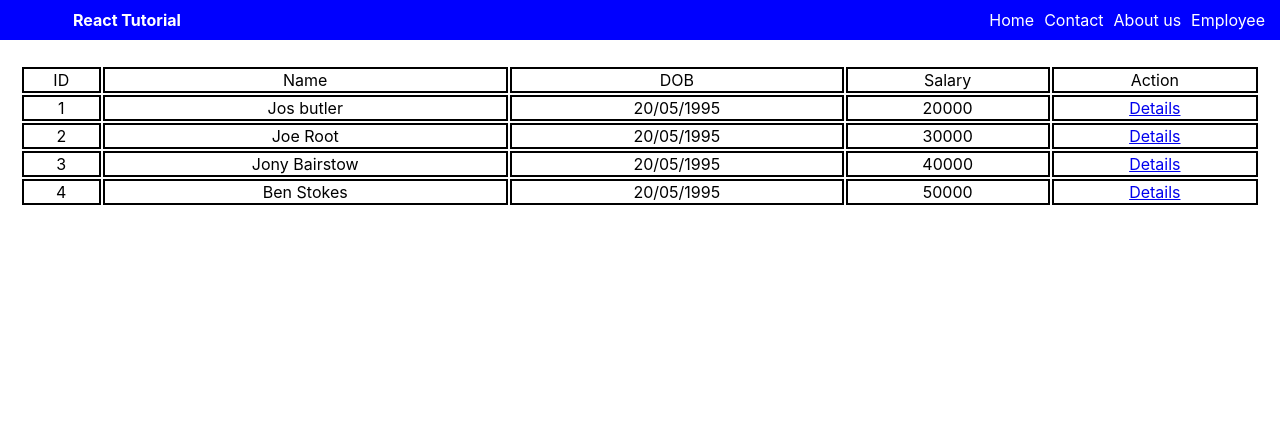
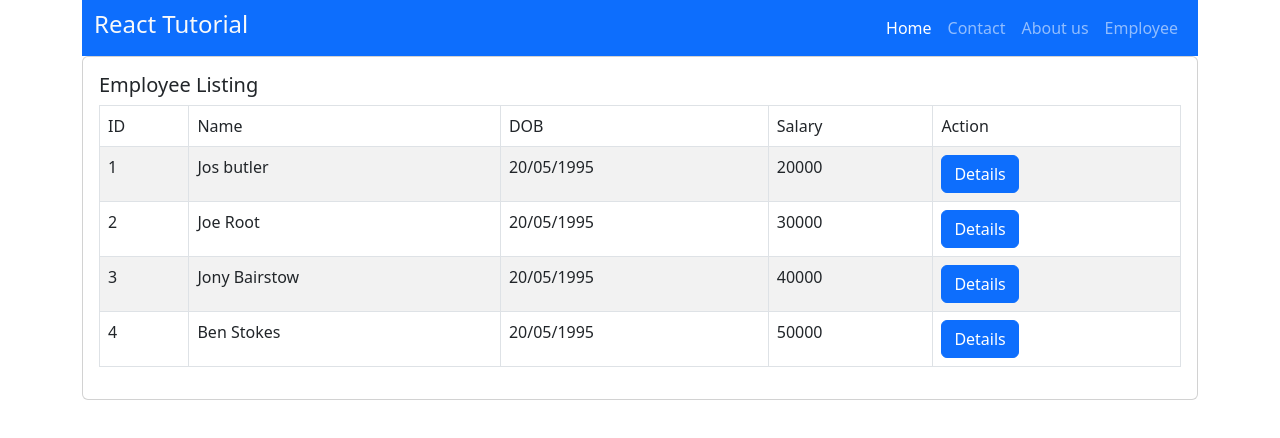
Before and after one commit to nihira2020/reactroute, a React (Create React App) app: page /employee in a window 1280 px wide. Shown: the top 438 px of the page. Built offline with nearby package versions, Linux system fonts and the light colour scheme; data requests are answered from the project's data file.

Commit message:
bootstrap

```diff
--- a/package.json
+++ b/package.json
@@ -6,6 +6,7 @@
     "@testing-library/jest-dom": "^5.16.5",
     "@testing-library/react": "^13.4.0",
     "@testing-library/user-event": "^13.5.0",
+    "bootstrap": "^5.2.1",
     "react": "^18.2.0",
     "react-dom": "^18.2.0",
     "react-router-dom": "^6.4.1",
--- a/src/App.css
+++ b/src/App.css
@@ -45,15 +45,7 @@
   float: left;
   margin-left: 5%;
 }
-table{
-  width: 100%;
-  margin-top: 5px;
-  padding: 20px;
-}
 
-td{
-  border: 2px solid #000;
-}
 
 
 @keyframes App-logo-spin {
--- a/src/App.js
+++ b/src/App.js
@@ -12,7 +12,7 @@ function App() {
   const[title,titleupdate]=useState("React Tutorial")
 
   return (
-    <div className="App">
+    <div className="container">
       <BrowserRouter>
         <AppHeader title={title}></AppHeader>
 
--- a/src/AppHeader.js
+++ b/src/AppHeader.js
@@ -1,14 +1,41 @@
 import {Link} from 'react-router-dom'
 const AppHeader = ({title}) => {
     return (
-        <div className="appheader">
-            <span>{title}</span>
-            <Link to="/home">Home</Link>
-            <Link to="/contact">Contact</Link>
-            <Link to="/about">About us</Link>
-            <Link to="/employee">Employee</Link>
+        <div>
+         <nav class="navbar navbar-expand-lg navbar-dark bg-primary">
+  <div class="container-fluid">
+    <h4 className='text-light'>{title}</h4>
+    <button class="navbar-toggler" type="button" data-bs-toggle="collapse" data-bs-target="#navbarNav" aria-controls="navbarNav" aria-expanded="false" aria-label="Toggle navigation">
+      <span class="navbar-toggler-icon"></span>
+    </button>
+    <div class="" id="navbarNav">
+      <ul class="navbar-nav text-right">
+        <li class="nav-item">
+        <Link className='nav-link active' to="/home">Home</Link>
+        </li>
+        <li class="nav-item">
+        <Link className='nav-link' to="/contact">Contact</Link>
+        </li>
+        <li class="nav-item">
+          <Link className='nav-link' to="/about">About us</Link>
+        </li>
+        <li class="nav-item">
+          <Link className='nav-link' to="/employee">Employee</Link>
+        </li>
+      </ul>
+    </div>
+  </div>
+</nav>
 
         </div>
+        // <div className="appheader">
+        //     <span>{title}</span>
+        //     <Link to="/home">Home</Link>
+        //     <Link to="/contact">Contact</Link>
+        //     <Link to="/about">About us</Link>
+        //     <Link to="/employee">Employee</Link>
+
+        // </div>
      );
 }
 
--- a/src/EmployeeListing.js
+++ b/src/EmployeeListing.js
@@ -7,10 +7,18 @@ const EmployeeListing = () => {
     return (
         <div>
 
+            <div className="card" >
+                <div class="card-body">
+                    <h5 class="card-title">Employee Listing</h5>
+
+
+
                     {isloaded && <div>Please Wait</div>}
                     {errordata && <div>{errordata}</div>}
+
+
                     {data &&
-                <table>
+                        <table className="table table-bordered table-striped">
                             <thead>
                                 <tr>
                                     <td>ID</td>
@@ -27,7 +35,7 @@ const EmployeeListing = () => {
                                         <td>{item.name}</td>
                                         <td>{item.dob}</td>
                                         <td>{item.salary}</td>
-                                <td> <Link to={"/empdetails/" + item.id}>Details</Link></td>
+                                        <td> <Link className="btn btn-primary" to={"/empdetails/" + item.id}>Details</Link></td>
                                     </tr>
                                 ))}
 
@@ -35,6 +43,8 @@ const EmployeeListing = () => {
                             </tbody>
                         </table>
                     }
+                </div>
+            </div>
 
         </div>
     );
--- a/src/index.js
+++ b/src/index.js
@@ -3,6 +3,7 @@ import ReactDOM from 'react-dom/client';
 import './index.css';
 import App from './App';
 import reportWebVitals from './reportWebVitals';
+import '../node_modules/bootstrap/dist/css/bootstrap.min.css'
 
 const root = ReactDOM.createRoot(document.getElementById('root'));
 root.render(
```
Also changed, not shown: 1 other file (tests, documents, lock files or other folders). Lines whose indentation alone changed are shown as unchanged.
